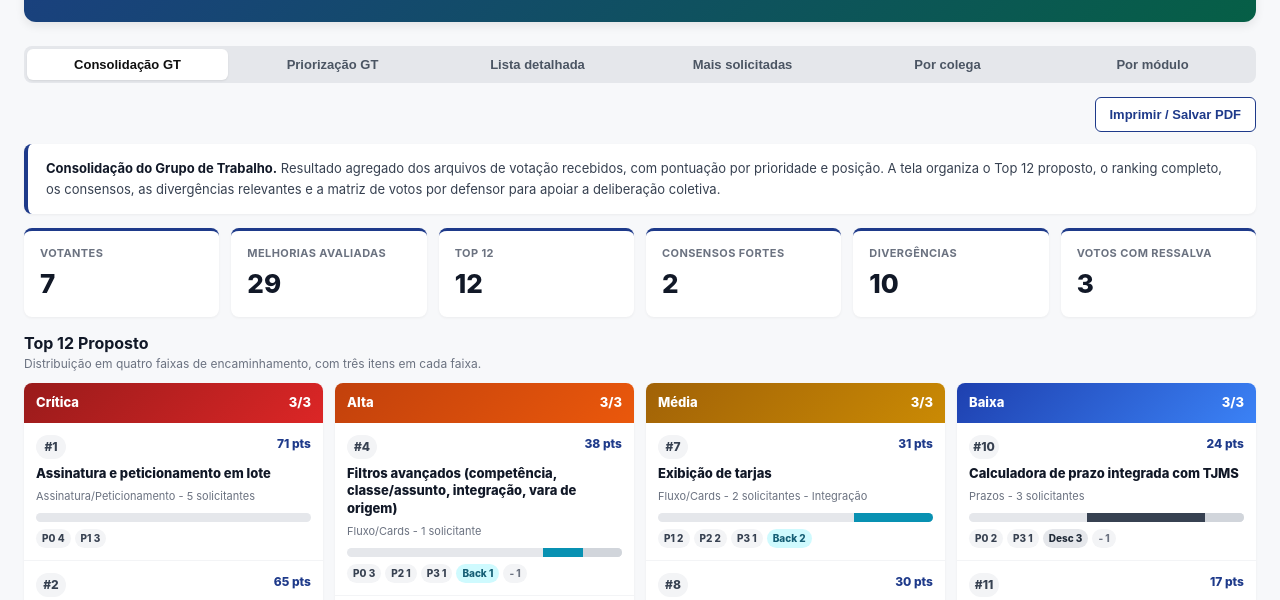
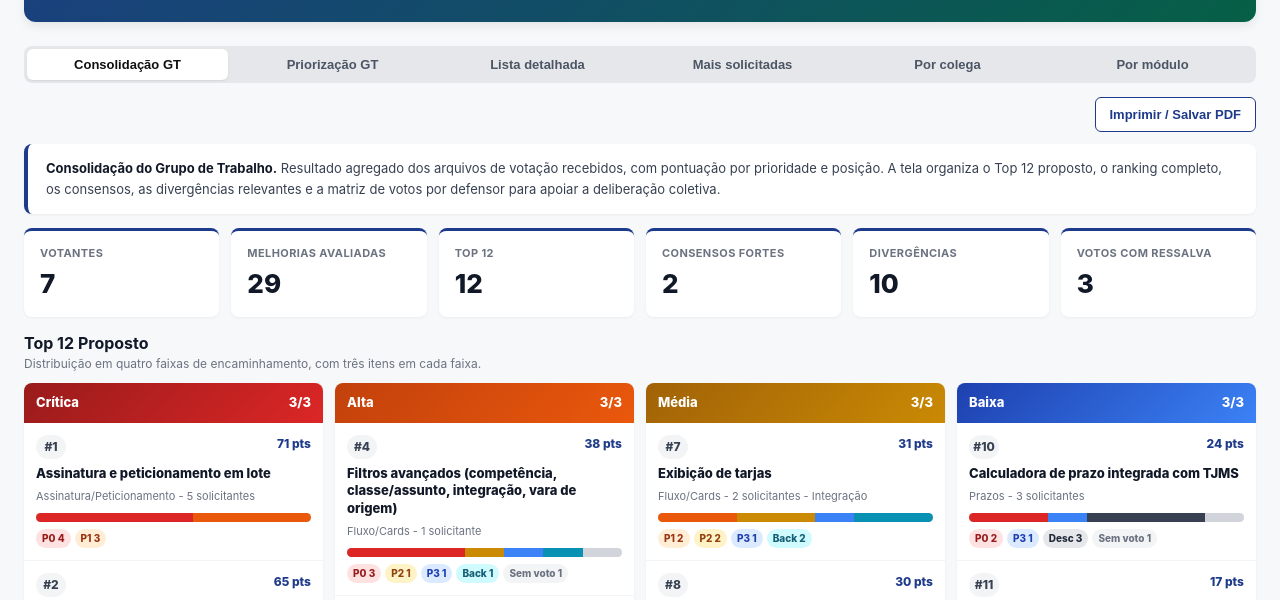
Before and after one commit to plsleite/Priorizacao-SAJ-DP, a plain HTML site: page index.html in a window 1280 px wide. Shown: the part 313-913 px from the top of the page. Drawn offline with Linux system fonts and the light colour scheme.

Commit message:
fix: melhora leitura visual da consolidação GT
- troca marcador de voto não classificado de "-" para "Sem voto"
- corrige classes de prioridade na barra de distribuição consolidada
- aplica cores corretas para P0, P1, P2, P3, backlog, descartada e sem voto
- mantém matriz e tarjas de votos consistentes com a legenda visual

```diff
--- a/index.html
+++ b/index.html
@@ -676,8 +676,9 @@ const uniqueCount = (s) => uniqueSolicitantes(s).length;
 const fromGT = (s) => s.solicitantes.some(p => p.emailId === 'eGT');
 const fromEmail = (s) => s.solicitantes.some(p => p.emailId !== 'eGT');
 const prioKey = (p) => p || 'nao';
-const prioShortLabel = (p) => ({ P0: 'P0', P1: 'P1', P2: 'P2', P3: 'P3', backlog: 'Back', descartada: 'Desc', nao: '-' })[prioKey(p)] || '-';
+const prioShortLabel = (p) => ({ P0: 'P0', P1: 'P1', P2: 'P2', P3: 'P3', backlog: 'Back', descartada: 'Desc', nao: 'Sem voto' })[prioKey(p)] || 'Sem voto';
 const prioLongLabel = (p) => ({ P0: 'Crítica', P1: 'Alta', P2: 'Média', P3: 'Baixa', backlog: 'Backlog', descartada: 'Descartada', nao: 'Não classificada' })[prioKey(p)] || 'Não classificada';
+const prioCssClass = (p) => prioKey(p).toLowerCase();
 
 const normalizarVotosGT = () => VOTOS_GT.map(votante => ({
   ...votante,
@@ -771,13 +772,13 @@ const renderDistribuicaoGT = (row) => {
   const total = Object.values(row.counts).reduce((acc, n) => acc + n, 0) || 1;
   return ['P0', 'P1', 'P2', 'P3', 'backlog', 'descartada', 'nao']
     .filter(k => row.counts[k] > 0)
-    .map(k => `<span class="gt-dist-seg ${k}" style="width:${(row.counts[k] / total) * 100}%"></span>`)
+    .map(k => `<span class="gt-dist-seg ${prioCssClass(k)}" style="width:${(row.counts[k] / total) * 100}%"></span>`)
     .join('');
 };
 
 const renderChipsGT = (row) => ['P0', 'P1', 'P2', 'P3', 'backlog', 'descartada', 'nao']
   .filter(k => row.counts[k] > 0)
-  .map(k => `<span class="gt-chip ${k}">${prioShortLabel(k)} ${row.counts[k]}</span>`)
+  .map(k => `<span class="gt-chip ${prioCssClass(k)}">${prioShortLabel(k)} ${row.counts[k]}</span>`)
   .join('');
 
 const buildGTCard = (row) => {
@@ -852,7 +853,7 @@ const renderConsolidacaoGT = () => {
         const voto = row.votosPorVotante[v.votante] || { prioridade: null, posicao: null };
         const key = prioKey(voto.prioridade);
         const label = prioShortLabel(key) + (voto.posicao && ['P0', 'P1', 'P2', 'P3'].includes(key) ? ` #${voto.posicao}` : '');
-        return `<td><span class="gt-vote-cell ${key}" title="${escapeHtml(v.votante)}: ${prioLongLabel(key)}${voto.posicao ? ` #${voto.posicao}` : ''}">${label}</span></td>`;
+        return `<td><span class="gt-vote-cell ${prioCssClass(key)}" title="${escapeHtml(v.votante)}: ${prioLongLabel(key)}${voto.posicao ? ` #${voto.posicao}` : ''}">${label}</span></td>`;
       }).join('')}
     </tr>
   `).join('');
```
